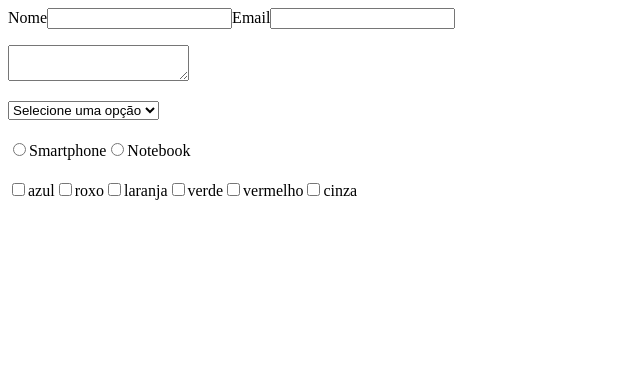
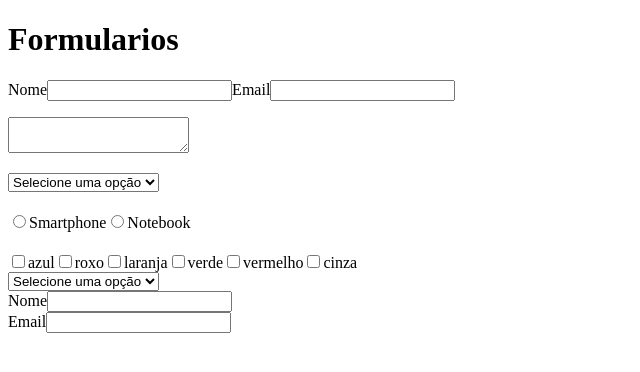
Before and after one commit to KauanLazzarin/capitulo-formularios, a React (Create React App) app in the folder formularios/: page / in a window 1280 px wide. Shown: the top 372 px of the page, without its empty margins (0-640 px from the left). Built offline with nearby package versions, Linux system fonts and the light colour scheme.

Commit message:
aula sobre componentes input e select finalizada

```diff
--- a/formularios/src/App.js
+++ b/formularios/src/App.js
@@ -1,4 +1,5 @@
 import Checkbox from "./Checkbox";
+import Form from "./form/Form";
 import Input from "./Input";
 import Radio from "./Radio";
 import Select from "./Select";
@@ -7,11 +8,13 @@ import Textarea from "./Textarea";
 export default function App() {
   return (
     <div className="App">
+      <h1>Formularios</h1>
       <Input />
       <Textarea />
       <Select />
       <Radio />
       <Checkbox />
+      <Form/>
     </div>
   );
 }
--- /dev/null
+++ b/formularios/src/form/Form.js
@@ -0,0 +1,35 @@
+import React from 'react';
+import Input from './Input';
+import Select from './Select';
+
+export default function Form () {
+    const [nome, setNome] = React.useState(null);
+    const [email, setEmail] = React.useState(null);
+    const [product, setProduct] = React.useState("");
+
+    return (
+        <form action="">
+
+            <Select
+                options={['Notebook', 'Smartphone', 'Tablet']}
+                value={product}
+                id='product'
+                updateFunction={setProduct}
+            />
+
+            <Input
+                id="nome"
+                label="Nome"
+                value={nome}
+                updateFunction={setNome}
+            />
+
+            <Input
+                id="email"
+                label="Email"
+                value={email}
+                updateFunction={setEmail}
+            />
+        </form>
+    )
+};
--- a/formularios/src/form/Input.js
+++ b/formularios/src/form/Input.js
@@ -0,0 +1,8 @@
+export default function Input ({id, label, value, updateFunction}) {
+    return (
+        <div>
+            <label htmlFor={id}>{label}</label>
+            <input type="text" id={id} name={id} value={value} onChange={({target}) => updateFunction(target.value)}/>
+        </div>
+    )
+};
--- /dev/null
+++ b/formularios/src/form/Select.js
@@ -0,0 +1,15 @@
+export default function Select ( {options, id, value, updateValue} ) {
+    return (
+        <select name={id} id={id} value={value} onChange={( {target} ) => updateValue(target.value)}>
+
+            <option value="" disabled>Selecione uma opção</option>
+
+            {
+                options.map((option) => {
+                    return <option value={option}>{option}</option>
+                })
+            }
+
+        </select>
+    )
+};
```
Also changed, not shown: 1 other file (tests, documents, lock files or other folders).
